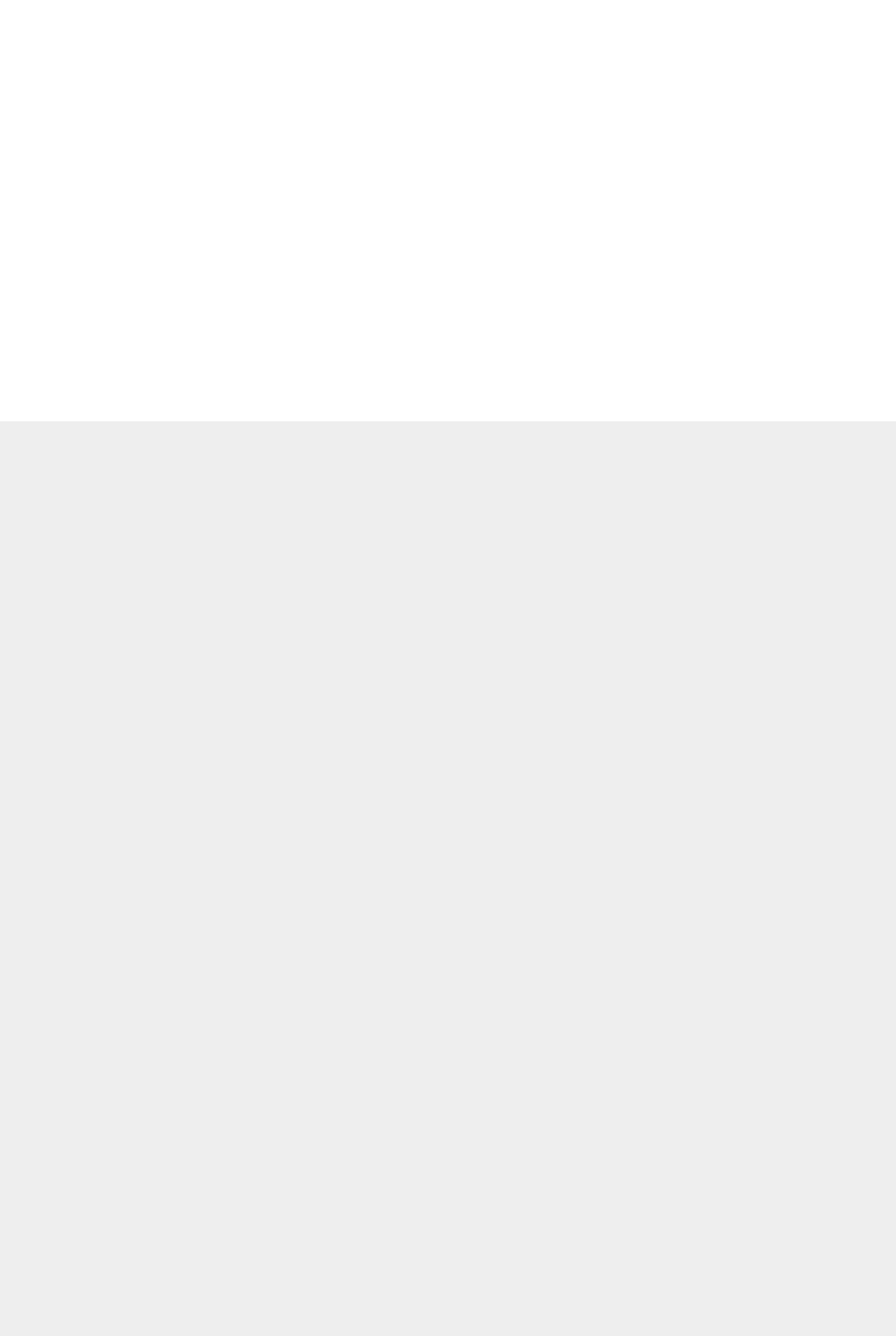
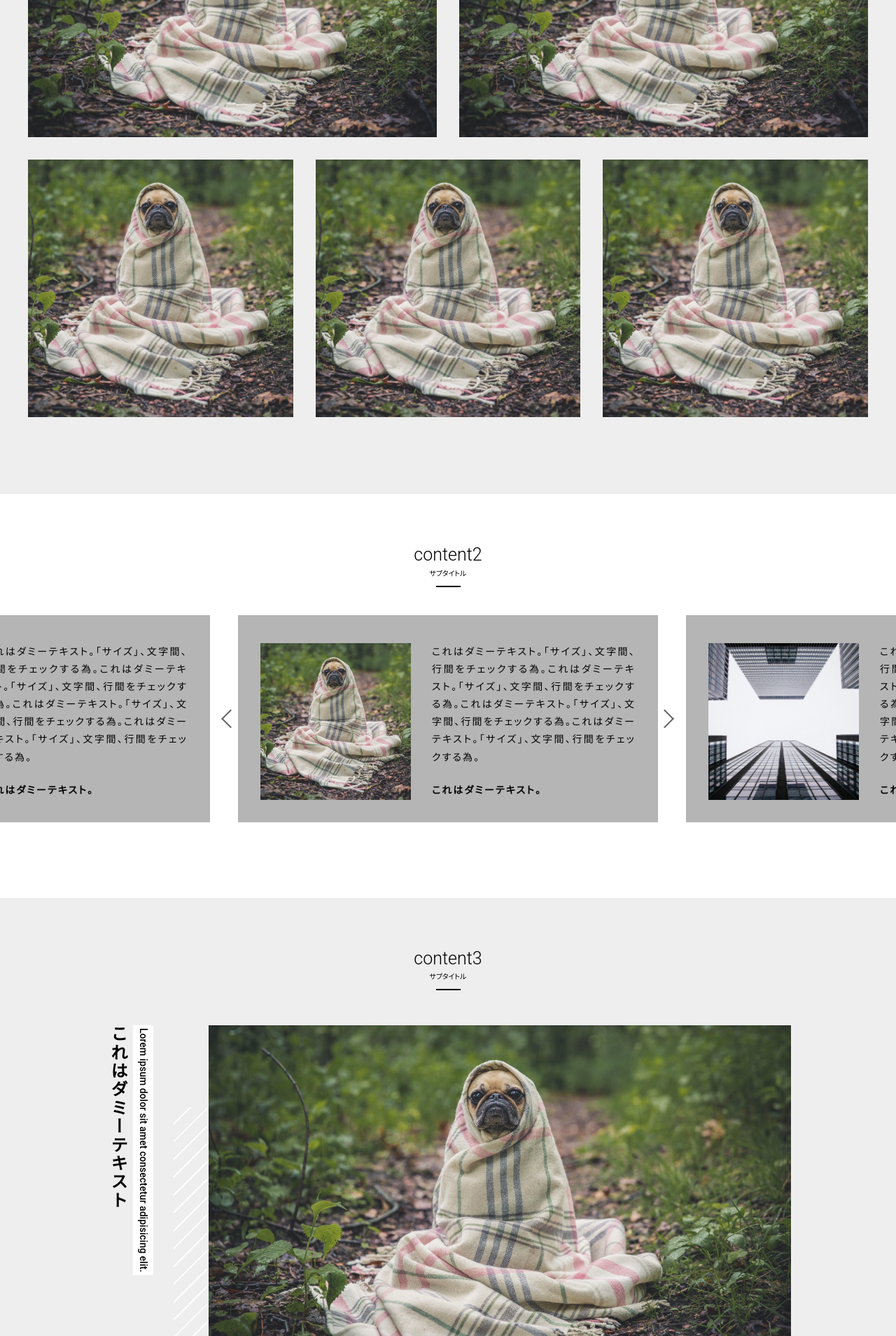
Before and after one commit to tkd-Jline/basic1, a PHP site: page /index.html in a window 1280 px wide. Shown: the part 3331-5240 px from the top of the page at 70% size. Run offline with PHP 8.4, Linux system fonts and the light colour scheme; some libraries are stand-ins or nearby versions.

Commit message:
アニメーションの追加

```diff
--- a/index.html
+++ b/index.html
@@ -112,6 +112,12 @@
       <li>
         <a href="#content2" class="link">
           <span>Content2</span>
+          <small>コンテンツ</small>
+        </a>
+      </li>
+      <li>
+        <a href="#content3" class="link">
+          <span>Content3</span>
           <small>コンテンツ</small>
         </a>
       </li>
@@ -422,6 +428,57 @@
       </section>
       <!-- /.content2 -->
 
+      <section class="content3" id="content3">
+        <div class="inner2">
+          <h2 class="title02">
+            <span>content3</span>
+            <small>サブタイトル</small>
+          </h2>
+
+          <div class="base-wrap">
+            <div class="content">
+              <div class="content-box-l">
+                <h3>
+                  <span class="sub small">Lorem ipsum dolor sit amet consectetur adipisicing elit.</span>
+                  <span class="main">これはダミーテキスト</span>
+                </h3>
+              </div>
+              <!-- /.content-box-l -->
+              <div class="content-box-r">
+                <div class="image-frame">
+                  <div class="image">
+                    <img src="./dist/img/mv01.jpeg" alt="">
+                  </div>
+                  <!-- /.content-box-r -->
+                </div>
+              </div>
+              <!-- /.content-box-r -->
+
+            </div>
+
+            <div class="text-box">
+              <div class="text">
+                <p>
+                  これはダミーテキスト。「サイズ」、文字間、行間をチェックする為。これはダミーテキスト。「サイズ」、文字間、行間をチェックする為。これはダミーテキスト。「サイズ」、文字間、行間をチェックする為。これはダミーテキスト。「サイズ」、文字間、行間をチェックする為。
+                </p>
+              </div>
+              <!-- /.texd -->
+            </div>
+            <!-- /.text-box -->
+
+          </div>
+          <!-- /.base-wrap -->
+
+        </div>
+        <!-- /.inner -->
+
+
+
+      </section>
+      <!-- /.comyent3 -->
+
+
+
      </main>
 
     <!-- footer  ======================================================================-->
@@ -447,7 +504,7 @@
   <script  src="//ajax.googleapis.com/ajax/libs/jquery/3.1.0/jquery.min.js" defer></script>
   <script src="https://cdnjs.cloudflare.com/ajax/libs/jquery-migrate/3.0.1/jquery-migrate.min.js" defer></script>
   <script src="https://cdnjs.cloudflare.com/ajax/libs/slick-carousel/1.9.0/slick.min.js" defer></script>
-  <script src="https://cdnjs.cloudflare.com/ajax/libs/lightbox2/2.11.1/js/lightbox.min.js"></script>
+  <!-- <script src="https://cdnjs.cloudflare.com/ajax/libs/lightbox2/2.11.1/js/lightbox.min.js"></script> -->
 
   <script src="https://www.daigo.co.jp/lp_assets/js/jquery.inview.min.js" defer></script>
   <script src="./dist/js/script.js" defer></script>
--- a/src/js/script.js
+++ b/src/js/script.js
@@ -168,6 +168,12 @@
   }
 });
 
+$('.content3 .base-wrap').on('inview', function(event, isInView, visiblePartX, visiblePartY) {
+  if (isInView) {
+    $(this).addClass('is-show');
+  }
+});
+
 
 //画面サイズ360px以下はそのまま縮小
 
--- a/src/scss/styles.scss
+++ b/src/scss/styles.scss
@@ -1222,6 +1222,241 @@
   }
 }
 
+.content3 {
+  padding: 68px 0 108px;
+
+  .base-wrap {
+    margin-top: 50px;
+    position: relative;
+
+    .content {
+      display: flex;
+      justify-content: space-between;
+
+      @include mq(md){
+        flex-direction: column-reverse;
+        margin-bottom: 12px;
+      }
+
+
+      .content-box-l {
+        position: relative;
+        width: 10%;
+
+        @include mq(md){
+          width: 100%;
+        }
+
+
+
+        h3 {
+
+          @include mq(md){
+            margin-top: 16px;
+          }
+
+
+
+          .sub {
+            writing-mode: vertical-rl;
+            position: absolute;
+            top: 0;
+            left: 40px;
+            display: inline-block;
+            padding: 4px;
+            background-color: #fff;
+            clip-path: inset(0 0 100% 0);
+            transition: clip-path 1s ease;
+            transition-delay: 0.5s;
+
+            @include mq(md){
+              position: static;
+              writing-mode: horizontal-tb;
+              clip-path: inset(0 100% 0 0);
+            }
+
+            @include mq(sm){
+              font-size: 1.1rem;
+            }
+
+
+          }
+
+          .main {
+            writing-mode: vertical-rl;
+            text-orientation: upright;
+            font-size: 2.4rem;
+            font-weight: 600;
+            letter-spacing: 0.1em;
+            clip-path: inset(0 0 100% 0);
+            transition: clip-path 1s ease;
+            transition-delay: 1s;
+
+            @include mq(md){
+              position: static;
+              display: block;
+              writing-mode: horizontal-tb;
+              clip-path: inset(0 100% 0 0);
+            }
+
+          }
+        }
+
+      }
+
+      .content-box-r {
+        width: 90%;
+
+        @include mq(md){
+          width: 100%;
+        }
+
+        .image-frame {
+          position: relative;
+          padding: 0 0 30px 50px;
+
+          @include mq(md){
+            padding: 0 0 24px 36px;
+          }
+
+          @include mq(sm){
+            padding: 0 0 24px 24px;
+          }
+
+          &::before {
+            content: '';
+            display: block;
+            position: absolute;
+            bottom: 0;
+            left: 0;
+            background-size: auto auto;
+            background-color: rgba(238, 238, 238, 1);
+            background-image: repeating-linear-gradient(135deg, transparent, transparent 16px, rgba(255, 255, 255, 1) 16px, rgba(255, 255, 255, 1) 18px );
+            width: 100%;
+            height: 80%;
+            clip-path: inset(0 0 0 100%);
+            transition: clip-path 1s ease;
+            transition-delay: 1.5s;
+
+            @include mq(md){
+              clip-path: inset(0 100% 0 0);
+            }
+
+          }
+
+          .image {
+            position: relative;
+            will-change: clip-path;
+            clip-path: inset(0 0 0 100%);
+            transition: clip-path 0.8s ease;
+            transition-delay: 2s;
+
+            @include mq(md){
+              clip-path: inset(0 100% 0 0);
+            }
+
+            img {
+              visibility: visible;
+              width: 100%;
+              height: auto;
+              overflow: hidden;
+            }
+          }
+        }
+      }
+    }
+
+    .text-box {
+      position: absolute;
+      bottom: 0;
+      margin-bottom: -16px;
+
+
+      @include mq(lg){
+        right: 0;
+      }
+
+      @include mq(md){
+        position: static;
+        width: 100%;
+      }
+
+      .text {
+        padding: 24px  32px;
+        background-color: #fff;
+        width: 560px;
+        margin-left: 40px;
+        clip-path: inset(0 0 0 100%);
+        transition: clip-path 0.8s ease;
+        transition-delay: 3s;
+
+        @include mq(md){
+          width: 100%;
+          margin: 0;
+          clip-path: inset(0 100% 0 0);
+          padding: 12px 12px;
+        }
+
+
+        p {
+          clip-path: inset(0 0 0 100%);
+          transition: clip-path 0.8s ease;
+          transition-delay: 3.5s;
+
+          @include mq(md){
+            clip-path: inset(0 100% 0 0);
+          }
+
+
+        }
+
+      }
+
+    }
+
+    &.is-show {
+      .content {
+
+        .content-box-l {
+          .sub, .main {
+            clip-path: inset(0);
+          }
+        }
+
+        .content-box-r {
+
+          .image-frame {
+
+            &::before {
+              clip-path: inset(0);
+            }
+
+            .image {
+              clip-path: inset(0);
+            }
+
+          }
+          }
+
+      }
+
+      .text-box {
+
+        .text, .text p {
+          clip-path: inset(0);
+        }
+
+      }
+
+
+    }
+
+
+  }
+
+
+
+}
 
 }
 
@@ -1229,9 +1464,11 @@
   background-color: #b5b5b6;
   color: #fff;
   padding: 20px 0 36px;
+  position: relative;
 
   .inner2 {
     position: relative;
+
 
     p {
       position: absolute;
```
Also changed, not shown: dist/css/styles.css (+233 -0 lines), dist/css/styles.min.css, dist/img/line.png (added), dist/js/jquery.inview.min.js (added), dist/js/script.js, dist/js/script.min.js, src/img/line.png (added), 1 other file.
